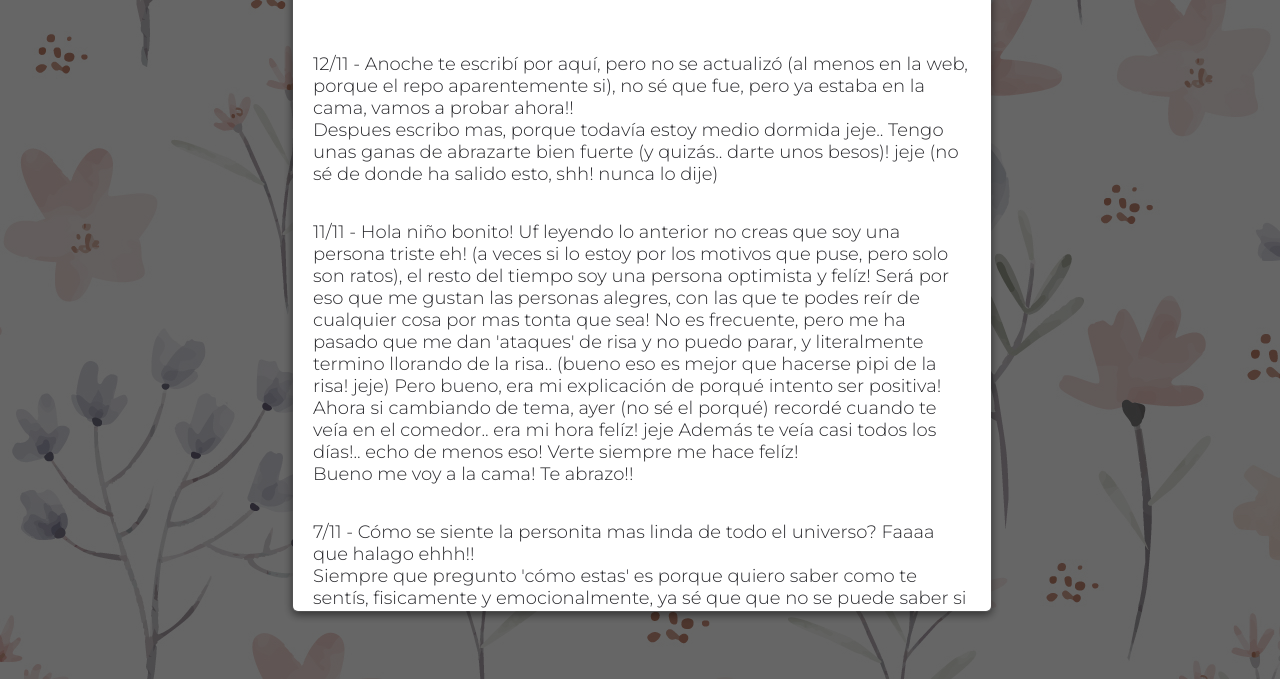
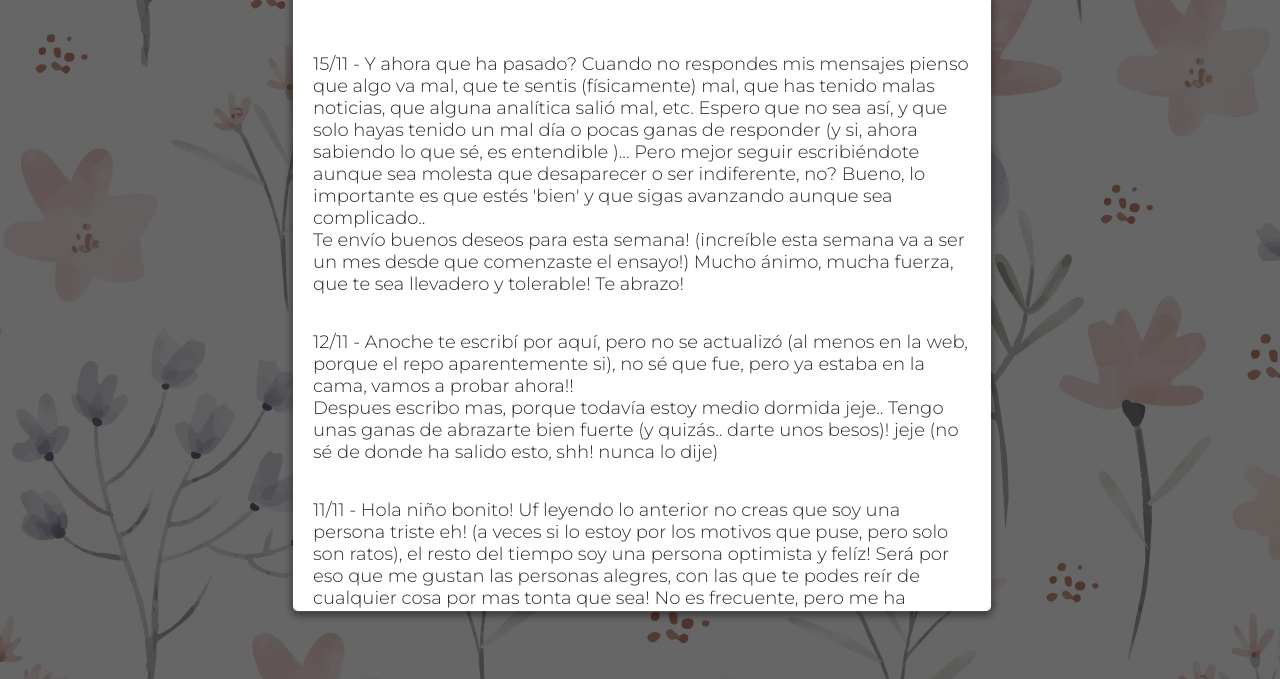
Before and after one commit to LauraBrea/au, a plain HTML site: page index.html in a window 1280 px wide. Both pictures are taken after a click on the element "Click here". Shown: the part 121-800 px from the top of the page. Drawn offline with nearby package versions, Linux system fonts and the light colour scheme.

Commit message:
15de11--

```diff
--- a/index.html
+++ b/index.html
@@ -21,6 +21,11 @@
               <div class="custom-model-wrap">
                   <div class="pop-up-content-wrap">
                     <h1>Hola!</h1>
+                    <br><br>
+                    <p>15/11 - Y ahora que ha pasado? Cuando no respondes mis mensajes pienso que algo va mal, que te sentis (físicamente) mal, que has tenido malas noticias, que alguna analítica salió mal, etc. Espero que no sea así, y que solo
+                        hayas tenido un mal día o pocas ganas de responder (y si, ahora sabiendo lo que sé, es entendible )... Pero mejor seguir escribiéndote aunque sea molesta que desaparecer o ser indiferente, no? Bueno, lo importante es que
+                        estés 'bien' y que sigas avanzando aunque sea complicado.. <br>Te envío buenos deseos para esta semana! (increíble esta semana va a ser un mes desde que comenzaste el ensayo!) Mucho ánimo, mucha fuerza, que te sea llevadero y tolerable!
+                        Te abrazo!</p>
                     <br><br>
                     <p>12/11 - Anoche te escribí por aquí, pero no se actualizó (al menos en la web, porque el repo aparentemente si), no sé que fue, pero ya estaba en la cama, vamos a probar ahora!! <br>Despues escribo mas, porque todavía
                         estoy medio dormida jeje.. Tengo unas ganas de abrazarte bien fuerte (y quizás.. darte unos besos)! jeje (no sé de donde ha salido esto, shh! nunca lo dije)</p>
```
